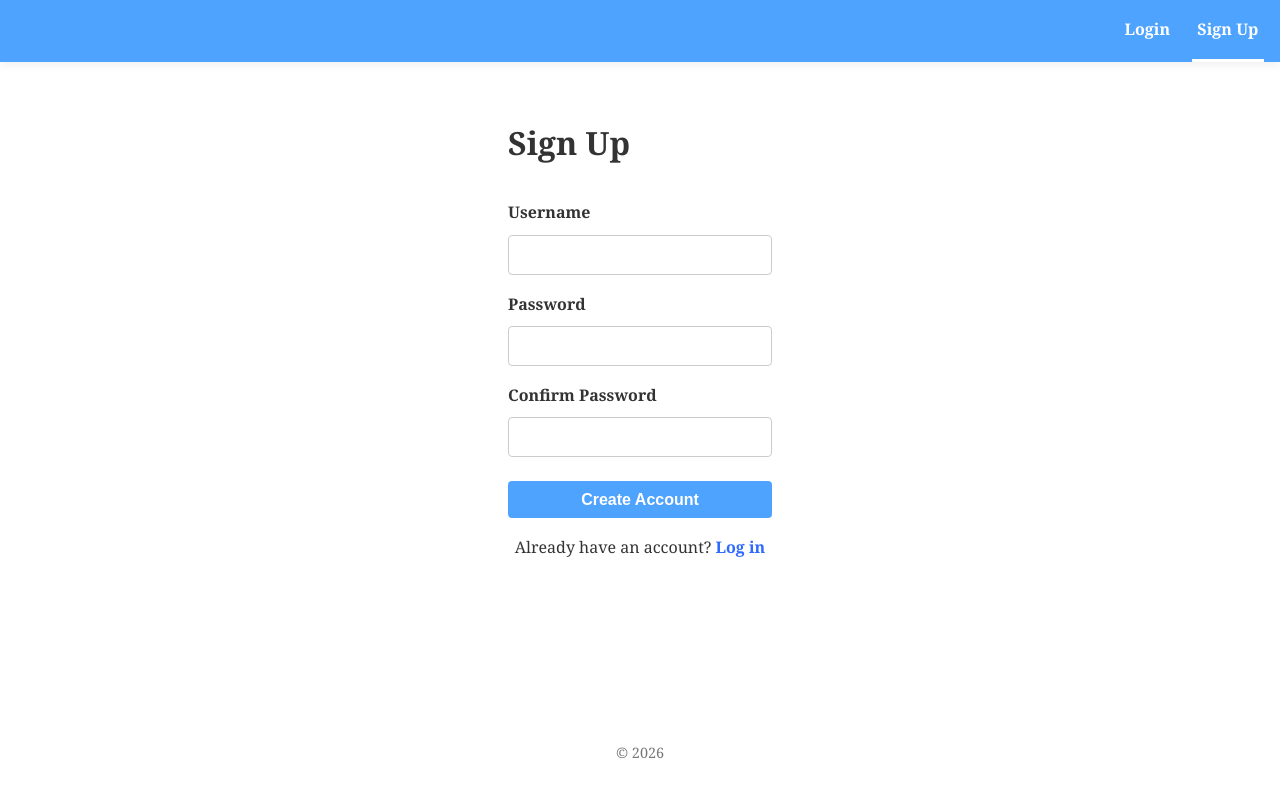
After one commit to Daven03/CSEN161_FinalProject, a PHP site: page /signup.php in a window 1280 px wide. The commit adds this page. Run offline with PHP 8.4, Linux system fonts and the light colour scheme.

Commit message:
Add auth

```diff
--- a/Add.html
+++ b/Add.html
@@ -14,6 +14,7 @@
         <li class="navLi"><a class="navA" href="restaurants.php">Find Restaurants</a></li>
         <li class="navLi"><a class="navA active" href="Add.html">Add a Restaurant</a></li>
         <li class="navLi"><a class="navA" href="Profile.html">Profile</a></li>
+        <li class="navLi"><a class="navA" href="logout.php">Logout</a></li>
       </ul>
     </nav>
 
--- a/Home.html
+++ b/Home.html
@@ -14,6 +14,7 @@
         <li class="navLi"><a class="navA" href="restaurants.php">Find Restaurants</a></li>
         <li class="navLi"><a class="navA" href="Add.html">Add a Restaurant</a></li>
         <li class="navLi"><a class="navA" href="Profile.html">Profile</a></li>
+        <li class="navLi"><a class="navA" href="logout.php">Logout</a></li>
       </ul>
     </nav>
 
--- a/Profile.html
+++ b/Profile.html
@@ -14,6 +14,7 @@
         <li class="navLi"><a class="navA" href="restaurants.php">Find Restaurants</a></li>
         <li class="navLi"><a class="navA" href="Add.html">Add a Restaurant</a></li>
         <li class="navLi"><a class="navA active" href="Profile.html">Profile</a></li>
+        <li class="navLi"><a class="navA" href="logout.php">Logout</a></li>
       </ul>
     </nav>
 
--- a/Restaurant.html
+++ b/Restaurant.html
@@ -15,6 +15,7 @@
 			<li class="navLi"><a class="navA active" href="restaurants.php">Find Restaurants</a></li>
 			<li class="navLi"><a class="navA" href="Add.html">Add Restaurants</a></li>
 			<li class="navLi"><a class="navA" href="Profile.html">Profile</a></li>
+			<li class="navLi"><a class="navA" href="logout.php">Logout</a></li>
 		</ul>
     </nav>
 
--- a/Restaurants.html
+++ b/Restaurants.html
@@ -14,6 +14,7 @@
 			<li class="navLi"><a class="navA active" href="restaurants.php">Find Restaurants</a></li>
 			<li class="navLi"><a class="navA" href="Add.html">Add Restaurants</a></li>
 			<li class="navLi"><a class="navA" href="Profile.html">Profile</a></li>
+			<li class="navLi"><a class="navA" href="logout.php">Logout</a></li>
 		</ul>
     </nav>
 
--- a/home.php
+++ b/home.php
@@ -3,6 +3,8 @@
 // Loads the home template and shows the newest restaurant review.
 
 declare(strict_types=1);
+
+require __DIR__ . "/auth.php";
 
 header("Content-Type: text/html; charset=UTF-8");
 
--- a/restaurant.php
+++ b/restaurant.php
@@ -3,6 +3,8 @@
 // Loads one restaurant review based on the id in the URL.
 
 declare(strict_types=1);
+
+require __DIR__ . "/auth.php";
 
 header("Content-Type: text/html; charset=UTF-8");
 
--- a/restaurants.php
+++ b/restaurants.php
@@ -3,6 +3,8 @@
 // Loads the restaurants template and adds one card for each restaurant.
 
 declare(strict_types=1);
+
+require __DIR__ . "/auth.php";
 
 header("Content-Type: text/html; charset=UTF-8");
 
--- /dev/null
+++ b/signup.php
@@ -0,0 +1,100 @@
+<?php
+
+declare(strict_types=1);
+
+session_start();
+
+if (isset($_SESSION["logged_in"]) && $_SESSION["logged_in"] === true) {
+    header("Location: home.php");
+    exit;
+}
+
+$error = "";
+$success = "";
+
+if ($_SERVER["REQUEST_METHOD"] === "POST") {
+    $username = trim($_POST["username"] ?? "");
+    $password = $_POST["password"] ?? "";
+    $confirmPassword = $_POST["confirm_password"] ?? "";
+
+    if ($username === "" || $password === "") {
+        $error = "Username and password are required.";
+    } elseif (strlen($password) < 6) {
+        $error = "Password must be at least 6 characters.";
+    } elseif ($password !== $confirmPassword) {
+        $error = "Passwords do not match.";
+    } else {
+        try {
+            $pdo = new PDO("sqlite:" . __DIR__ . "/restaurants.db");
+            $pdo->setAttribute(PDO::ATTR_ERRMODE, PDO::ERRMODE_EXCEPTION);
+
+            $checkSql = "SELECT id FROM users WHERE username = :username";
+            $checkStatement = $pdo->prepare($checkSql);
+            $checkStatement->bindParam(":username", $username, PDO::PARAM_STR);
+            $checkStatement->execute();
+
+            if ($checkStatement->fetch()) {
+                $error = "That username is already taken.";
+            } else {
+                $hashedPassword = password_hash($password, PASSWORD_DEFAULT);
+
+                $insertSql = "INSERT INTO users (username, password) VALUES (:username, :password)";
+                $insertStatement = $pdo->prepare($insertSql);
+                $insertStatement->bindParam(":username", $username, PDO::PARAM_STR);
+                $insertStatement->bindParam(":password", $hashedPassword, PDO::PARAM_STR);
+                $insertStatement->execute();
+
+                $success = "Account created! You can now log in.";
+            }
+        } catch (PDOException $e) {
+            $error = "Database error: " . $e->getMessage();
+        }
+    }
+}
+?>
+<!DOCTYPE html>
+<html lang="en">
+  <head>
+    <meta charset="UTF-8">
+    <meta name="viewport" content="width=device-width, initial-scale=1.0">
+    <title>Sign Up</title>
+    <link rel="stylesheet" href="styles/base.css">
+    <link rel="stylesheet" href="styles/login.css">
+  </head>
+  <body>
+    <nav>
+      <ul id="nav">
+        <li class="navLi"><a class="navA" href="login.php">Login</a></li>
+        <li class="navLi"><a class="navA active" href="signup.php">Sign Up</a></li>
+      </ul>
+    </nav>
+
+    <main>
+      <h1>Sign Up</h1>
+      <form method="POST" action="signup.php" class="login-form">
+        <?php if ($error): ?>
+          <p class="error"><?php echo htmlspecialchars($error, ENT_QUOTES, "UTF-8"); ?></p>
+        <?php endif; ?>
+        <?php if ($success): ?>
+          <p class="success"><?php echo htmlspecialchars($success, ENT_QUOTES, "UTF-8"); ?></p>
+        <?php endif; ?>
+
+        <label for="username">Username</label>
+        <input type="text" id="username" name="username" required>
+
+        <label for="password">Password</label>
+        <input type="password" id="password" name="password" required>
+
+        <label for="confirm_password">Confirm Password</label>
+        <input type="password" id="confirm_password" name="confirm_password" required>
+
+        <button type="submit">Create Account</button>
+      </form>
+      <p class="auth-link">Already have an account? <a href="login.php">Log in</a></p>
+    </main>
+
+    <footer>
+      <p>&copy; 2026</p>
+    </footer>
+  </body>
+</html>
--- /dev/null
+++ b/styles/login.css
@@ -0,0 +1,64 @@
+main {
+    max-width: 400px;
+    margin: 2rem auto;
+    padding: 0 1rem;
+}
+
+.login-form {
+    display: flex;
+    flex-direction: column;
+    gap: 0.5rem;
+}
+
+.login-form label {
+    font-weight: 600;
+    margin-top: 0.5rem;
+}
+
+.login-form input {
+    padding: 0.5rem;
+    border: 1px solid var(--dark-gray);
+    border-radius: 4px;
+    font-size: 1rem;
+    font-family: inherit;
+}
+
+.login-form button {
+    margin-top: 1rem;
+    padding: 0.6rem;
+    background-color: var(--accent-background);
+    color: white;
+    font-size: 1rem;
+    font-weight: 600;
+    border-radius: 4px;
+}
+
+.login-form button:hover {
+    background-color: var(--accent-text);
+}
+
+.error {
+    color: #c0392b;
+    background-color: #fdecea;
+    padding: 0.5rem 0.75rem;
+    border-radius: 4px;
+    margin: 0;
+}
+
+.success {
+    color: #27ae60;
+    background-color: #eafaf1;
+    padding: 0.5rem 0.75rem;
+    border-radius: 4px;
+    margin: 0;
+}
+
+.auth-link {
+    text-align: center;
+    margin-top: 1rem;
+}
+
+.auth-link a {
+    color: var(--accent-text);
+    font-weight: 600;
+}
```
Also changed, not shown: auth.php (added, +11 -0 lines), login.php (added, +80 -0 lines), logout.php (added, +10 -0 lines), setup-db.php (+11 -2 lines), restaurants.db.
